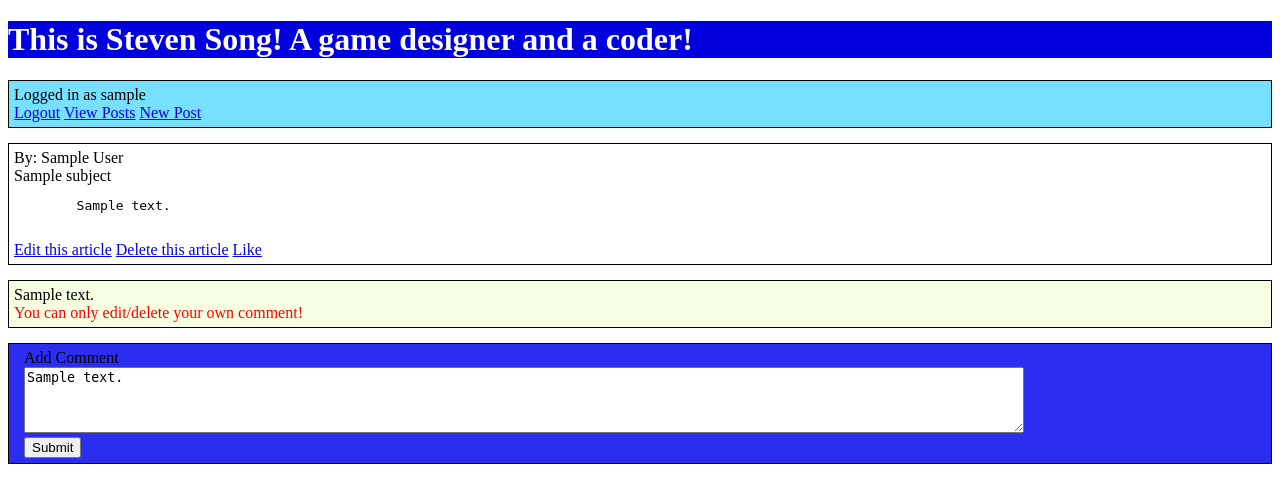
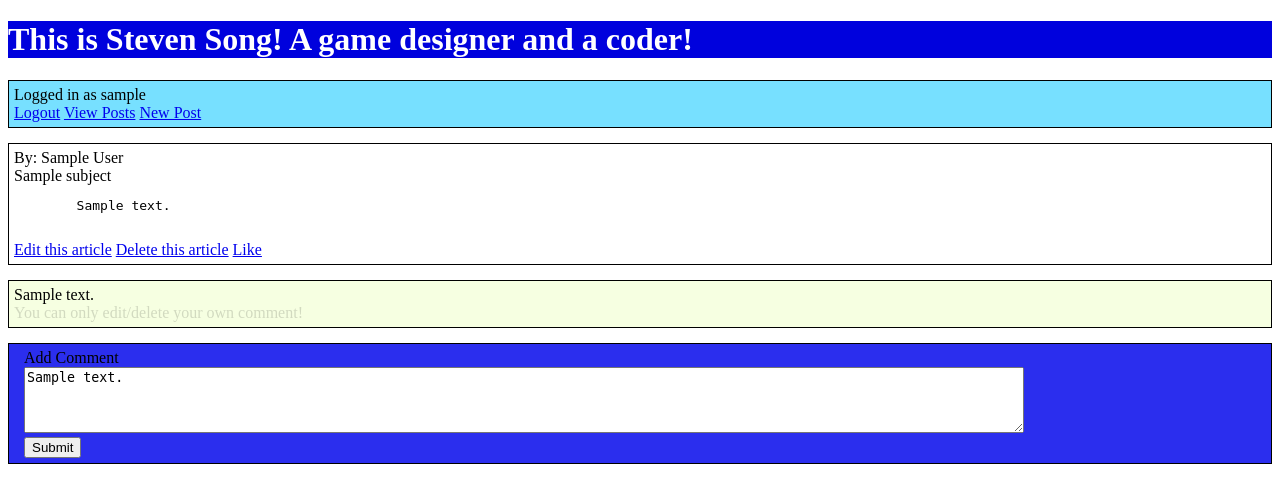
Before and after one commit to futouyiba/futou-project-1, a Python web app: template template/01post.html in a window 1280 px wide. Shown: the top 503 px of the page. Run offline with Jinja, Linux system fonts and the light colour scheme; the template is opened without the code that fills it: most values are stand-ins (such as "Sample title", 1, 10 or a date in 2020).

Commit message:
change font color of "you can only edit/delete your won comment!"

```diff
--- a/template/01post.html
+++ b/template/01post.html
@@ -40,7 +40,8 @@
                 <a href="/blog/{{post_id}}/deletecomment/{{comment.key.id()}}">Delete</a>
             </div>
         {% else %}
-            <div class="error">You can only edit/delete your own comment!</div>
+            <div style="color:rgba(5, 5, 5, 0.15)">You can only edit/delete your own
+                comment!</div>
         {% endif %}
     </div>
 {% endfor %}
```
